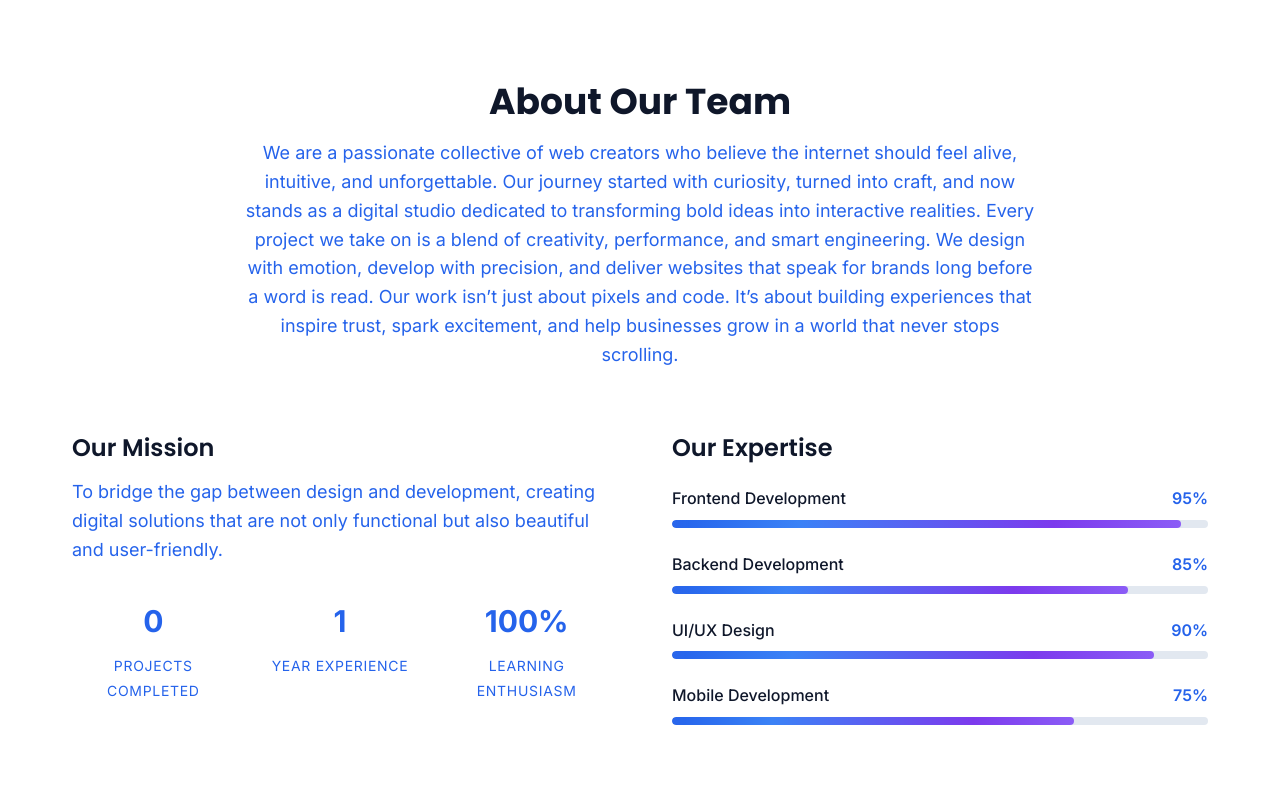
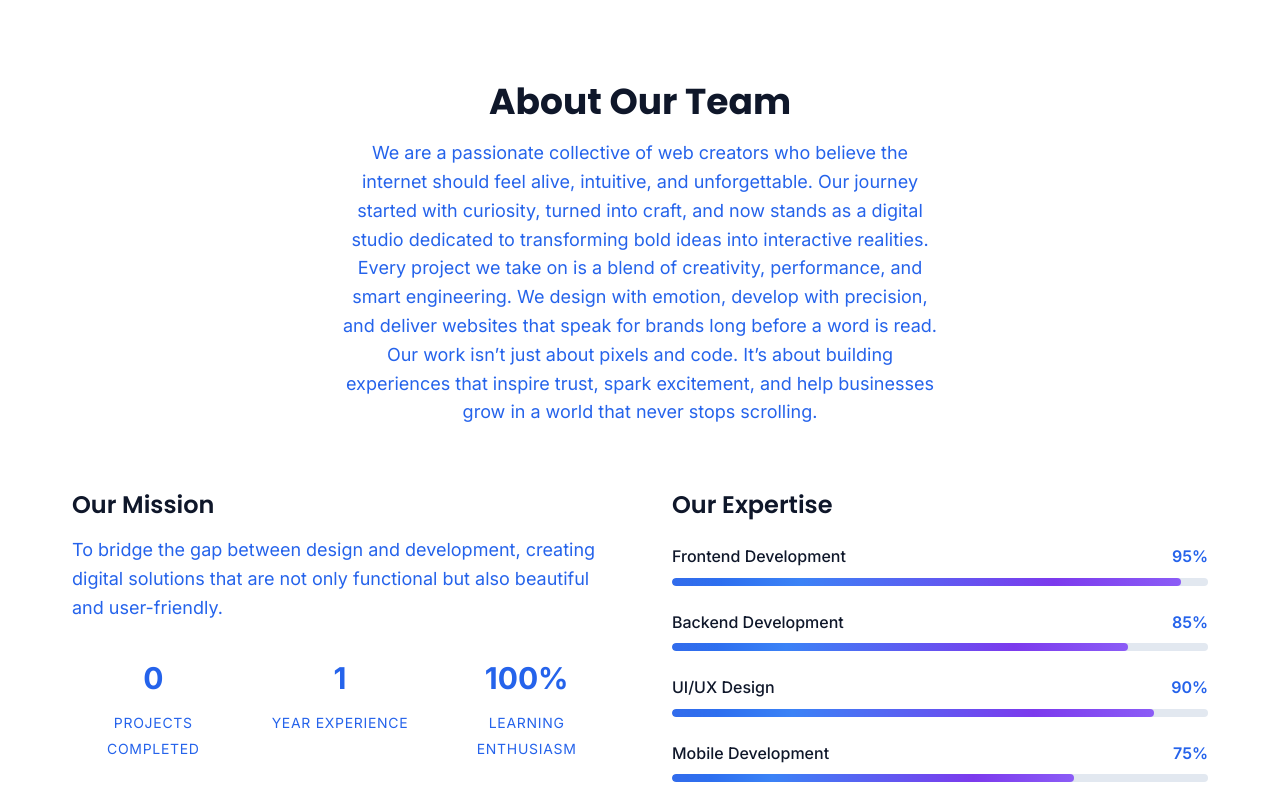
Before and after one commit to officialcodexdev-debug/Codex.official, a plain HTML site: page index.html in a window 1280 px wide. Shown: the part 800-1609 px from the top of the page. Drawn offline with Linux system fonts and the light colour scheme.

Commit message:
Updated code

```diff
--- a/index.html
+++ b/index.html
@@ -123,7 +123,7 @@
         <div class="about__container">
             <div class="section__header" data-reveal="fadeInUp" data-delay="0">
                 <h2 class="section__title" style="font-family: 'Poppins', sans-serif;">About Our Team</h2>
-                <p class="section__subtitle" style="font-family: 'Inter', sans-serif; width: 800px; justify-self: center;">
+                <p class="section__subtitle" style="font-family: 'Inter', sans-serif; width: 100%; justify-self: center;">
                     We are a passionate collective of web creators who believe the internet should feel alive, intuitive, and unforgettable. Our journey started with curiosity, turned into craft, and now stands as a digital studio dedicated to transforming bold ideas into
                     interactive realities. Every project we take on is a blend of creativity, performance, and smart engineering. We design with emotion, develop with precision, and deliver websites that speak for brands long before a word is read. Our
                     work isn’t just about pixels and code. It’s about building experiences that inspire trust, spark excitement, and help businesses grow in a world that never stops scrolling.
```
